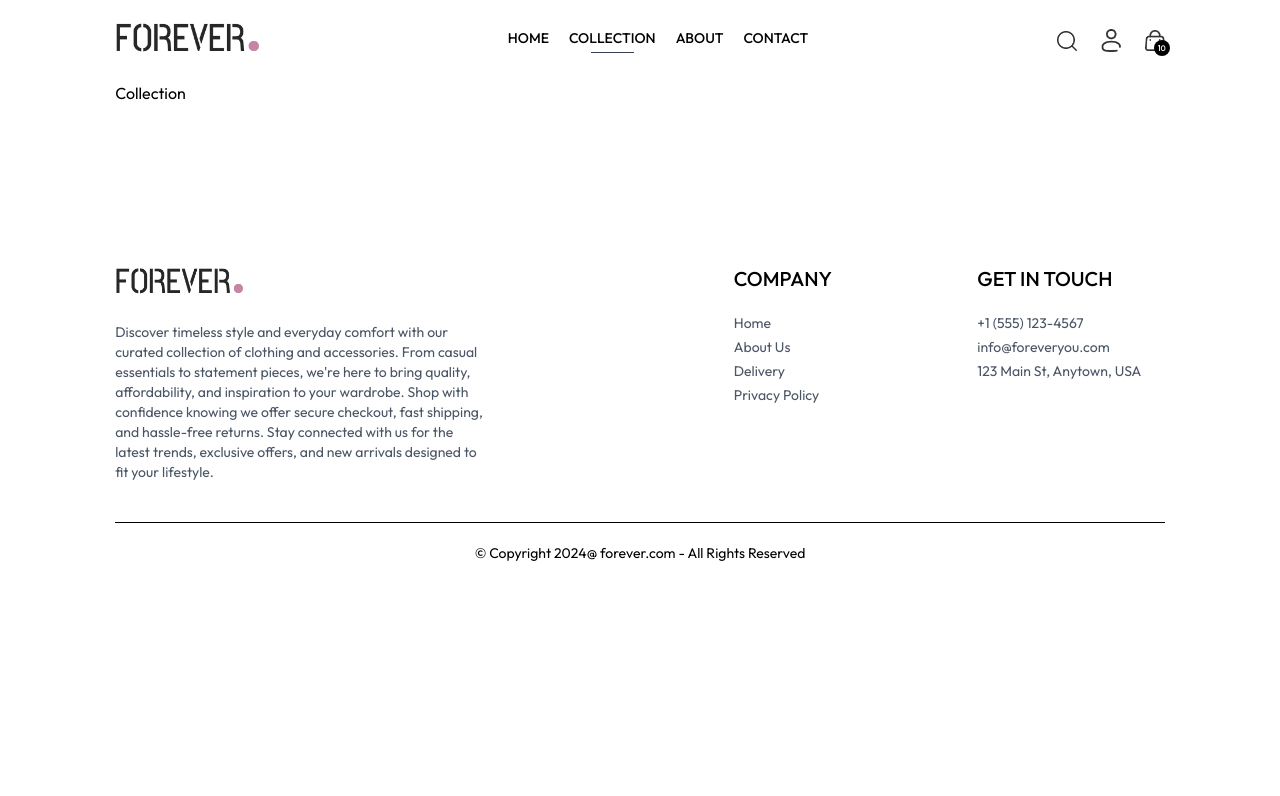
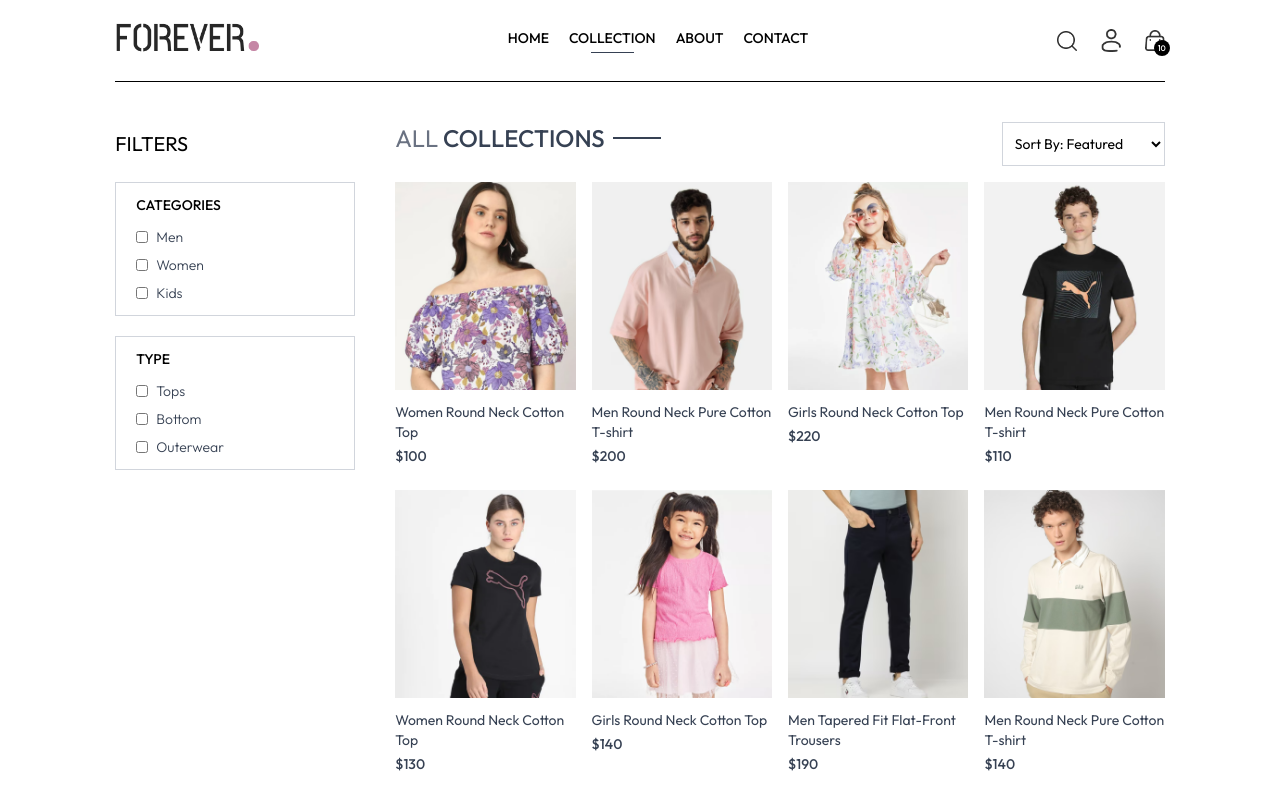
Before and after one commit to HunterBenX10/ecommerce-app, a React (Vite) app in the folder frontend/: page /collection in a window 1280 px wide. Shown: the top 796 px of the page. Built offline with nearby package versions, Linux system fonts and the light colour scheme.

Commit message:
Collection page completed with best sellers section

```diff
--- a/frontend/src/components/BestSeller.jsx
+++ b/frontend/src/components/BestSeller.jsx
@@ -21,7 +21,7 @@
         </p>
       </div>
 
-      <div className="grid grid-cols-2 sm:grid-cols-3 md:grid-cols-4 lg-grid-cols-5 gap-4 gap-y-6">
+      <div className="grid grid-cols-2 sm:grid-cols-3 md:grid-cols-4 lg:grid-cols-5 gap-6">
         {bestSeller.map((item, index) => (
           <ProductItem
             key={index}
--- a/frontend/src/pages/Collection.jsx
+++ b/frontend/src/pages/Collection.jsx
@@ -1,9 +1,204 @@
-import React from 'react'
+import React, { useState, useContext, useEffect } from "react";
+import { ShopContext } from "../context/ShopContext";
+import { assets } from "../assets/assets";
+import Title from "../components/Title";
+import ProductItem from "../components/ProductItem";
 
 const Collection = () => {
+  const { products } = useContext(ShopContext);
+  const [showFilter, setShowFilter] = useState(false);
+  const [filteredProducts, setFilteredProducts] = useState([]);
+  const [category, setCategory] = useState([]);
+  const [subCategory, setSubCategory] = useState([]);
+  const [sortType, setSortType] = useState("featured");
+
+  const toggleCategory = (e) => {
+    if (category.includes(e.target.value)) {
+      setCategory((prev) => prev.filter((item) => item !== e.target.value));
+    } else {
+      setCategory((prev) => [...prev, e.target.value]);
+    }
+  };
+
+  const toggleSubCategory = (e) => {
+    if (subCategory.includes(e.target.value)) {
+      setSubCategory((prev) => prev.filter((item) => item !== e.target.value));
+    } else {
+      setSubCategory((prev) => [...prev, e.target.value]);
+    }
+  };
+
+  const applyFilters = () => {
+    let productsCopy = products.slice();
+
+    if (category.length > 0) {
+      productsCopy = productsCopy.filter((item) =>
+        category.includes(item.category)
+      );
+    }
+
+    if (subCategory.length > 0) {
+      productsCopy = productsCopy.filter((item) =>
+        subCategory.includes(item.subCategory)
+      );
+    }
+
+    setFilteredProducts(productsCopy);
+  };
+
+  const sortProduct = (sortType) => {
+    let fpCopy = filteredProducts.slice();
+
+    switch (sortType) {
+      case "low-high":
+        setFilteredProducts(fpCopy.sort((a, b) => a.price - b.price));
+        break;
+
+      case "high-low":
+        setFilteredProducts(fpCopy.sort((a, b) => b.price - a.price));
+        break;
+
+      default:
+        applyFilters();
+        break;
+    }
+  };
+
+  useEffect(() => {
+    applyFilters();
+  }, [category, subCategory]);
+
+  useEffect(() => {
+    sortProduct(sortType);
+  }, [sortType]);
+
   return (
-    <div>Collection</div>
-  )
-}
+    <div className="flex flex-col sm:flex-row gap-1 sm:gap-10 pt-10 border-t">
+      {/* Filter Options*/}
 
-export default Collection
+      <div className="min-w-60">
+        <p
+          onClick={() => setShowFilter(!showFilter)}
+          className="my-2 text-xl flex items-center cursor-pointer gap-2"
+        >
+          FILTERS
+          <img
+            className={`h-3 sm:hidden ${showFilter ? "rotate-90" : ""}`}
+            src={assets.dropdown_icon}
+            alt=""
+          />
+        </p>
+
+        {/* Categories */}
+        <div
+          className={`border border-gray-300 pl-5 py-3 mt-6 ${
+            showFilter ? "" : "hidden"
+          } sm:block`}
+        >
+          <p className="mb-3 text-sm font-medium">CATEGORIES</p>
+          <div className="flex flex-col gap-2 text-gray-700 text-sm font-light">
+            <p className="flex gap-2">
+              <input
+                className="w-3"
+                type="checkbox"
+                value={"Men"}
+                onChange={toggleCategory}
+              />{" "}
+              Men
+            </p>
+            <p className="flex gap-2">
+              <input
+                className="w-3"
+                type="checkbox"
+                value={"Women"}
+                onChange={toggleCategory}
+              />{" "}
+              Women
+            </p>
+            <p className="flex gap-2">
+              <input
+                className="w-3"
+                type="checkbox"
+                value={"Kids"}
+                onChange={toggleCategory}
+              />{" "}
+              Kids
+            </p>
+          </div>
+        </div>
+
+        {/* Subcategories Filter */}
+        <div
+          className={`border border-gray-300 pl-5 py-3 my-5 ${
+            showFilter ? "" : "hidden"
+          } sm:block`}
+        >
+          <p className="mb-3 text-sm font-medium">TYPE</p>
+          <div className="flex flex-col gap-2 text-gray-700 text-sm font-light">
+            <p className="flex gap-2">
+              <input
+                className="w-3"
+                type="checkbox"
+                value={"Tops"}
+                onChange={toggleSubCategory}
+              />{" "}
+              Tops
+            </p>
+            <p className="flex gap-2">
+              <input
+                className="w-3"
+                type="checkbox"
+                value={"Bottom"}
+                onChange={toggleSubCategory}
+              />{" "}
+              Bottom
+            </p>
+            <p className="flex gap-2">
+              <input
+                className="w-3"
+                type="checkbox"
+                value={"Outerwear"}
+                onChange={toggleSubCategory}
+              />
+              {""}
+              Outerwear
+            </p>
+          </div>
+        </div>
+      </div>
+
+      {/* Right Side */}
+
+      <div className="flex-1">
+        <div className="flex justify-between text-base sm:text-2xl mb-4">
+          <Title text1={"ALL"} text2={"COLLECTIONS"} />
+
+          {/* Sorting Options */}
+          <select
+            onChange={(e) => setSortType(e.target.value)}
+            className="border border-gray-300 text-sm px-2"
+          >
+            <option value="featured">Sort By: Featured</option>
+            <option value="low-high">Sort By: Low to High</option>
+            <option value="high-low">Sort By: High to Low</option>
+          </select>
+        </div>
+
+        {/* Products Grid */}
+        <div className="grid grid-cols-2 md:grid-cols-3 lg:grid-cols-4 gap-4 gap-y-6">
+          {filteredProducts.map((item, index) => (
+            <ProductItem
+              key={index}
+              name={item.name}
+              image={item.image}
+              price={item.price}
+              id={item._id}
+            />
+          ))}
+        </div>
+      </div>
+    </div>
+  );
+};
+
+export default Collection;
```
